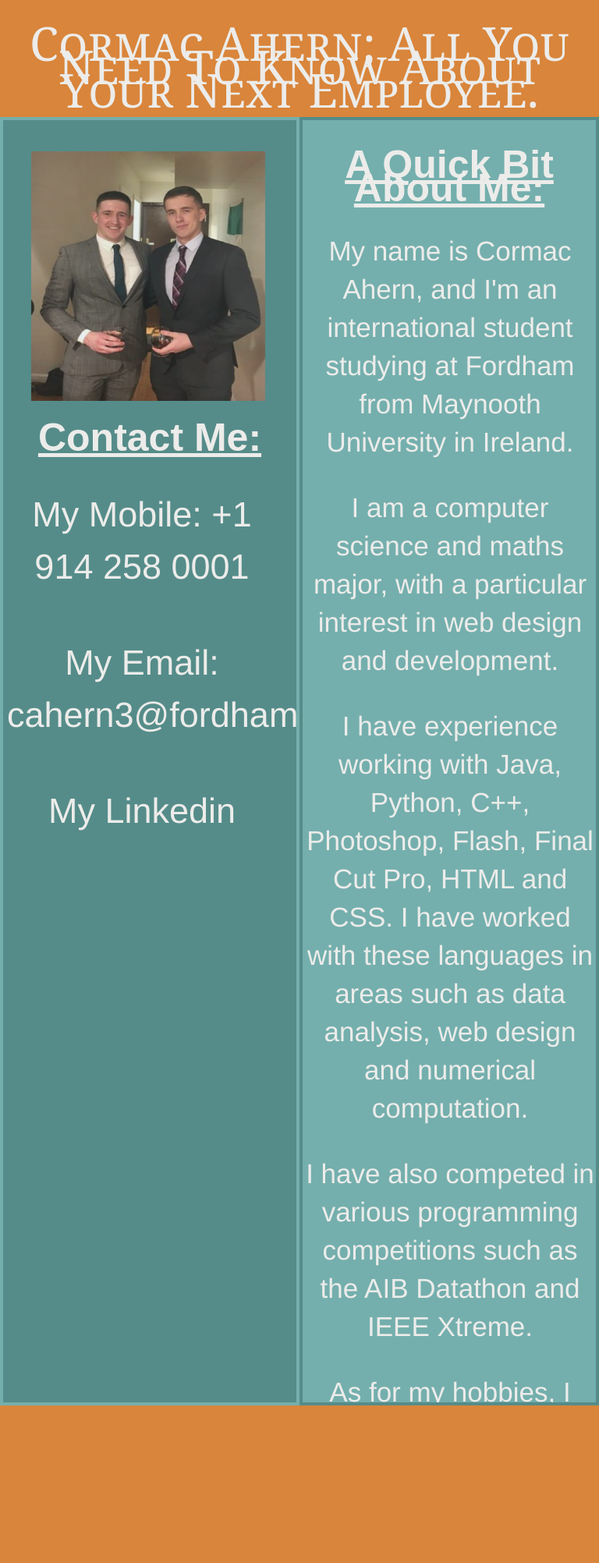
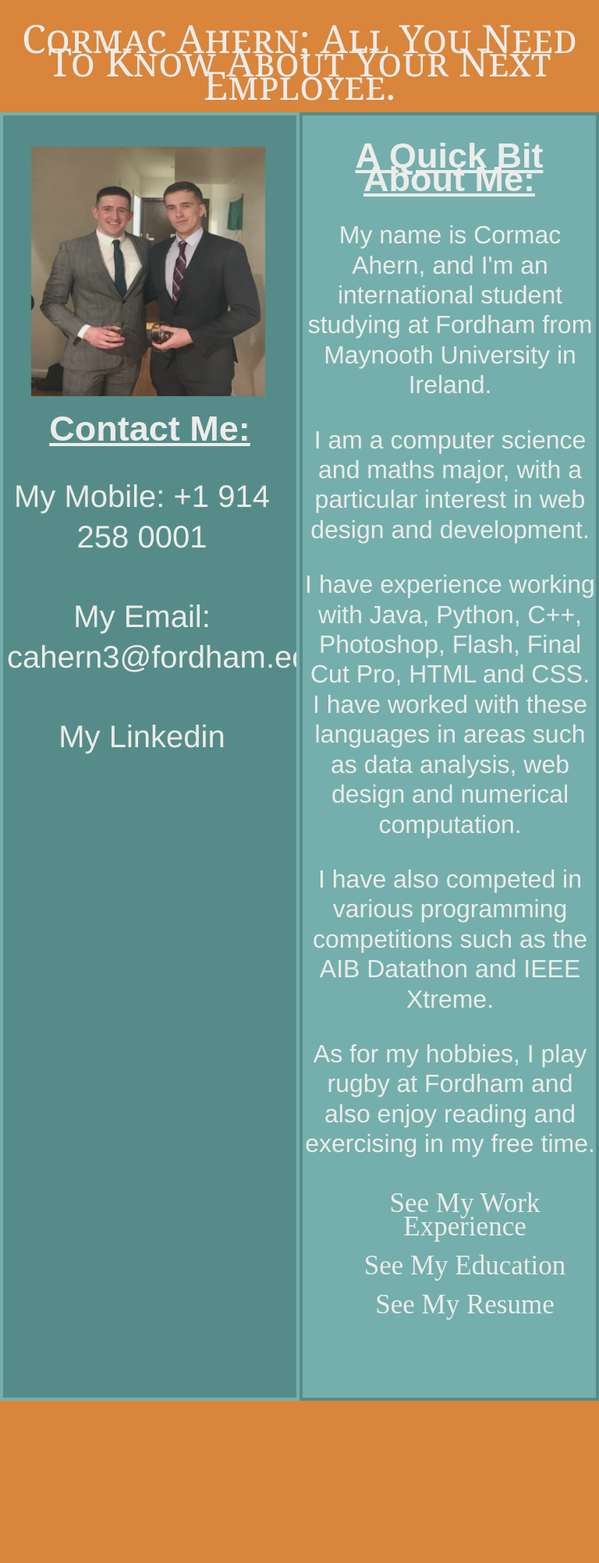
Before and after one commit to Cormaca18/Cormaca18.github.io, a PHP site: page / in a window 768 px wide. Shown: the top 2004 px of the page at 78% size. Run offline with PHP 8.4, Linux system fonts and the light colour scheme.

Commit message:
changed css

```diff
--- a/css/stylescss.css
+++ b/css/stylescss.css
@@ -132,9 +132,9 @@ a:hover {
     overflow: auto;
   }
   .left-side p{
-    font-size: 45px;
+    font-size: 40px;
     padding: 5px;
-    line-height: 150%;
+    line-height: 130%;
   }
   .right-side{
     width: 50%;
@@ -145,11 +145,11 @@ a:hover {
     overflow: auto;
   }
   .right-side p{
-    font-size: 35px;
-    line-height: 140%;
+    font-size: 32px;
+    line-height: 120%;
   }
   ul#menu li{
-    font-size: 38px;
+    font-size: 35px;
     display: block;
     padding: 10px;
   }
@@ -158,10 +158,10 @@ a:hover {
       font-size: 25px;
   }
   h1{
-    font-size: 60px;
+    font-size: 50px;
   }
   h2{
-    font-size: 50px;
+    font-size: 45px;
   }
   .right-side br{
     display: none;
```
